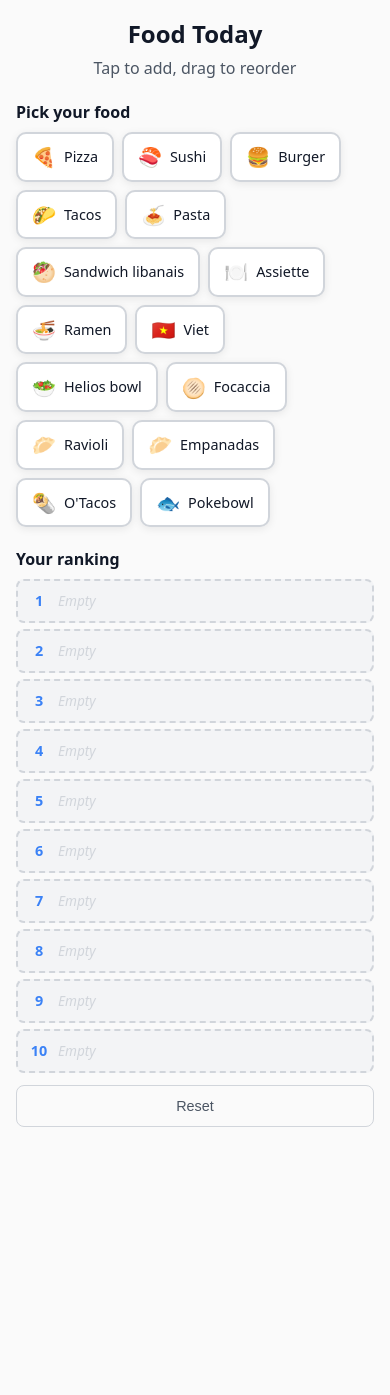
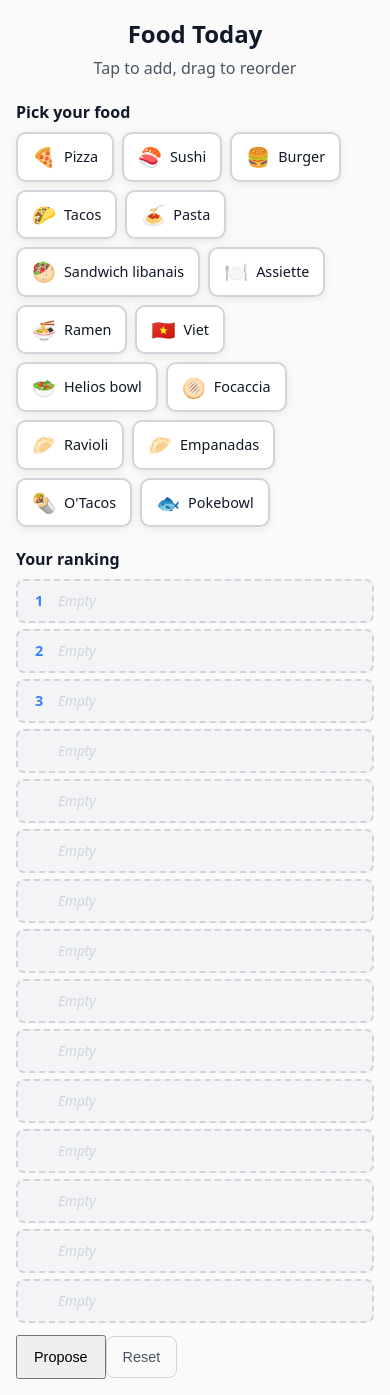
Before and after one commit to IvanPopkov/gc-food-today, a React (Vite) app: page / in a window 390 px wide. Before the commit the page ends 1143 px from the top, so only its background shows below. Built offline with nearby package versions, Linux system fonts and the light colour scheme.

Commit message:
feat: add random button (#6)

```diff
--- a/src/App.css
+++ b/src/App.css
@@ -259,7 +259,6 @@
   display: inline-flex;
   align-items: center;
   gap: 6px;
-  margin-top: 16px;
   padding: 8px 16px;
   background: none;
   border: 1px solid var(--slot-border);
@@ -279,11 +278,21 @@
 }
 
 @media (max-width: 640px) {
-  .reset-btn {
-    width: 100%;
+  .ranking-actions {
+    margin-top: 12px;
+  }
+
+  .propose-btn {
+    flex: 1;
     justify-content: center;
     padding: 12px 16px;
     font-size: 0.9rem;
-    margin-top: 12px;
+  }
+
+  .reset-btn {
+    flex: 1;
+    justify-content: center;
+    padding: 12px 16px;
+    font-size: 0.9rem;
   }
 }
--- a/src/App.tsx
+++ b/src/App.tsx
@@ -16,6 +16,7 @@ function App() {
     onFoodTap,
     onSlotTap,
     removeFromSlot,
+    randomize,
     reset,
   } = useRanking()
 
@@ -66,7 +67,7 @@ function App() {
                 className={`rank-slot${insertPos !== null && insertPos <= i && food ? ' shift-down' : ''}${food ? ' filled' : ''}`}
                 onClick={() => onSlotTap(i)}
               >
-                <span className="rank-number">{i + 1}</span>
+                <span className="rank-number">{i < 3 ? i + 1 : ''}</span>
                 {food ? (
                   <div
                     className="food-card"
@@ -96,9 +97,14 @@ function App() {
               </div>
             ))}
           </div>
-          <button className="reset-btn" onClick={reset}>
-            Reset
-          </button>
+          <div className="ranking-actions">
+            <button className="propose-btn" onClick={randomize}>
+              Propose
+            </button>
+            <button className="reset-btn" onClick={reset}>
+              Reset
+            </button>
+          </div>
         </section>
       </div>
     </>
--- a/src/foods.ts
+++ b/src/foods.ts
@@ -22,5 +22,5 @@ export const FOODS: Food[] = [
   { id: 'pokebowl', name: 'Pokebowl', emoji: '🐟' },
 ]
 
-export const SLOT_COUNT = 10
+export const SLOT_COUNT = FOODS.length
 export const ANIM_DURATION = 200
--- a/src/ranking.ts
+++ b/src/ranking.ts
@@ -43,3 +43,10 @@ export function getPlacedIds(ranking: Ranking): Set<string> {
 export function filledCount(ranking: Ranking): number {
   return ranking.filter((f) => f !== null).length
 }
+
+export function randomRanking(foods: Food[]): Ranking {
+  const shuffled = [...foods].sort(() => Math.random() - 0.5)
+  const result: Ranking = Array(foods.length).fill(null)
+  shuffled.forEach((f, i) => (result[i] = f))
+  return result
+}
--- a/src/useRanking.ts
+++ b/src/useRanking.ts
@@ -15,6 +15,7 @@ import {
   compactRanking,
   getPlacedIds,
   filledCount,
+  randomRanking,
 } from './ranking'
 
 export function useRanking() {
@@ -160,6 +161,11 @@ export function useRanking() {
     updateRanking((prev) => removeFromRanking(prev, index))
   }
 
+  function randomize() {
+    capturePositions()
+    setRanking(randomRanking(FOODS))
+  }
+
   function reset() {
     setRanking(emptyRanking())
   }
@@ -179,6 +185,7 @@ export function useRanking() {
     onFoodTap,
     onSlotTap,
     removeFromSlot,
+    randomize,
     reset,
   }
 }
```
Also changed, not shown: 1 other file (tests, documents, lock files or other folders).
